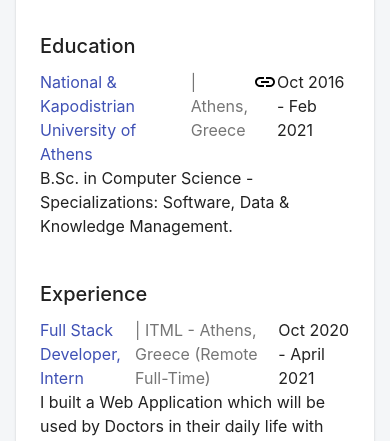
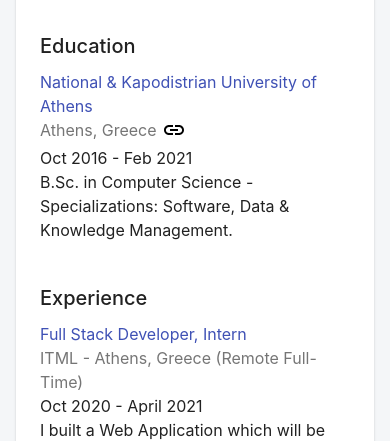
Before and after one commit to alexiszamanidis/alexiszamanidis.github.io, a React (Create React App) app: page / in a window 390 px wide. Shown: the part 171-612 px from the top of the page. Built offline with nearby package versions, Linux system fonts and the light colour scheme; no server answers.

Commit message:
add media queries

```diff
--- a/src/components/AboutMe/ButtonLinks/config.tsx
+++ b/src/components/AboutMe/ButtonLinks/config.tsx
@@ -1,7 +1,7 @@
 import { ButtonItem } from "./types";
 import GitHubIcon from "@material-ui/icons/GitHub";
 import ReceiptIcon from "@material-ui/icons/Receipt";
-// import LinkedInIcon from "@material-ui/icons/LinkedIn";
+import LinkedInIcon from "@material-ui/icons/LinkedIn";
 
 const buttons: ButtonItem[] = [
     {
@@ -9,11 +9,11 @@
         icon: <ReceiptIcon />,
         link: "https://drive.google.com/uc?id=1gqb_C5kko846r6uYC7grd1VRfaSxjwuG",
     },
-    // {
-    //     text: "LinkedIn",
-    //     icon: <LinkedInIcon />,
-    //     link: "http://linkedin.com/in/alexiszamanidis",
-    // },
+    {
+        text: "LinkedIn",
+        icon: <LinkedInIcon />,
+        link: "http://linkedin.com/in/alexiszamanidis",
+    },
     {
         text: "GitHub",
         icon: <GitHubIcon />,
--- a/src/components/AboutMe/Education/index.tsx
+++ b/src/components/AboutMe/Education/index.tsx
@@ -1,6 +1,8 @@
 import { FC } from "react";
 import { education } from "./config";
 import LinkIcon from "@material-ui/icons/Link";
+import { useTheme } from "@material-ui/core/styles";
+import useMediaQuery from "@material-ui/core/useMediaQuery";
 import { Box, Link, makeStyles, Typography } from "@material-ui/core";
 
 const useStyles = makeStyles((theme) => ({
@@ -25,10 +27,20 @@
     itemLinkIcon: {
         color: "black",
     },
+    itemSlash: {
+        display: "none",
+        // eslint-disable-next-line
+        ["@media (min-width:960px)"]: {
+            display: "block",
+            marginRight: "5px",
+        },
+    },
 }));
 
 const Education: FC = () => {
     const classes = useStyles();
+    const theme = useTheme();
+    const matches = useMediaQuery(theme.breakpoints.up("md"));
 
     return (
         <Box mb={5}>
@@ -38,17 +50,24 @@
             {education.map((item, index) => {
                 return (
                     <Box key={index} display="flex" flexDirection="column">
-                        <Box display="flex" flexDirection="row" justifyContent="space-between">
-                            <Box display="flex" flexDirection="row">
+                        <Box
+                            display="flex"
+                            flexDirection={matches ? "row" : "column"}
+                            justifyContent="space-between"
+                        >
+                            <Box display="flex" flexDirection={matches ? "row" : "column"}>
                                 <Typography color="primary" className={classes.itemName}>
                                     {item.university}
                                 </Typography>
-                                <Typography
-                                    className={classes.itemLocation}
-                                >{` | ${item.location}`}</Typography>
-                                <Link href={item.link} target="_blank" rel="noreferrer">
-                                    <LinkIcon className={classes.itemLinkIcon} />
-                                </Link>
+                                <Box display="flex" flexDirection="row">
+                                    <Typography className={classes.itemSlash}>{" | "}</Typography>
+                                    <Typography className={classes.itemLocation}>
+                                        {item.location}
+                                    </Typography>
+                                    <Link href={item.link} target="_blank" rel="noreferrer">
+                                        <LinkIcon className={classes.itemLinkIcon} />
+                                    </Link>
+                                </Box>
                             </Box>
                             <Typography className={classes.itemDuration}>
                                 {item.duration}
--- a/src/components/AboutMe/Experience/index.tsx
+++ b/src/components/AboutMe/Experience/index.tsx
@@ -1,5 +1,7 @@
 import { FC } from "react";
 import { experience } from "./config";
+import { useTheme } from "@material-ui/core/styles";
+import useMediaQuery from "@material-ui/core/useMediaQuery";
 import { Box, makeStyles, Typography } from "@material-ui/core";
 
 const useStyles = makeStyles((theme) => ({
@@ -15,10 +17,20 @@
     itemDuration: {
         color: theme.palette.text.primary,
     },
+    itemSlash: {
+        display: "none",
+        // eslint-disable-next-line
+        ["@media (min-width:960px)"]: {
+            display: "block",
+            marginRight: "5px",
+        },
+    },
 }));
 
 const Experience: FC = () => {
     const classes = useStyles();
+    const theme = useTheme();
+    const matches = useMediaQuery(theme.breakpoints.up("md"));
 
     return (
         <Box mb={5}>
@@ -28,13 +40,18 @@
             {experience.map((item, index) => {
                 return (
                     <Box key={index} display="flex" flexDirection="column">
-                        <Box display="flex" flexDirection="row" justifyContent="space-between">
-                            <Box display="flex" flexDirection="row">
+                        <Box
+                            display="flex"
+                            flexDirection={matches ? "row" : "column"}
+                            justifyContent="space-between"
+                        >
+                            <Box display="flex" flexDirection={matches ? "row" : "column"}>
                                 <Typography
                                     color="primary"
                                     className={classes.item}
                                 >{`${item.jobTitle} `}</Typography>
-                                <Typography>{` | ${item.company} - ${item.location} (${item.typeOfEmployee})`}</Typography>
+                                <Typography className={classes.itemSlash}>{" | "}</Typography>
+                                <Typography>{`${item.company} - ${item.location} (${item.typeOfEmployee})`}</Typography>
                             </Box>
                             <Typography className={classes.itemDuration}>
                                 {item.from} - {item.to}
```
